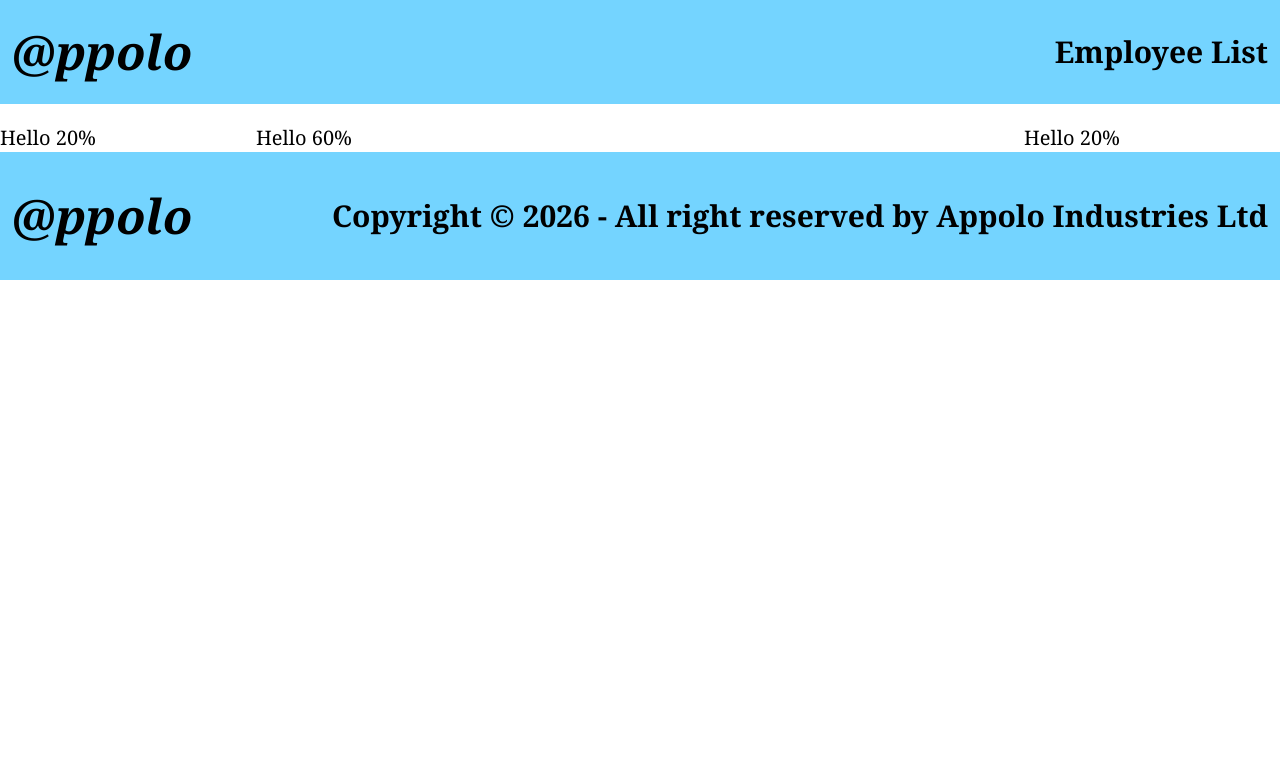
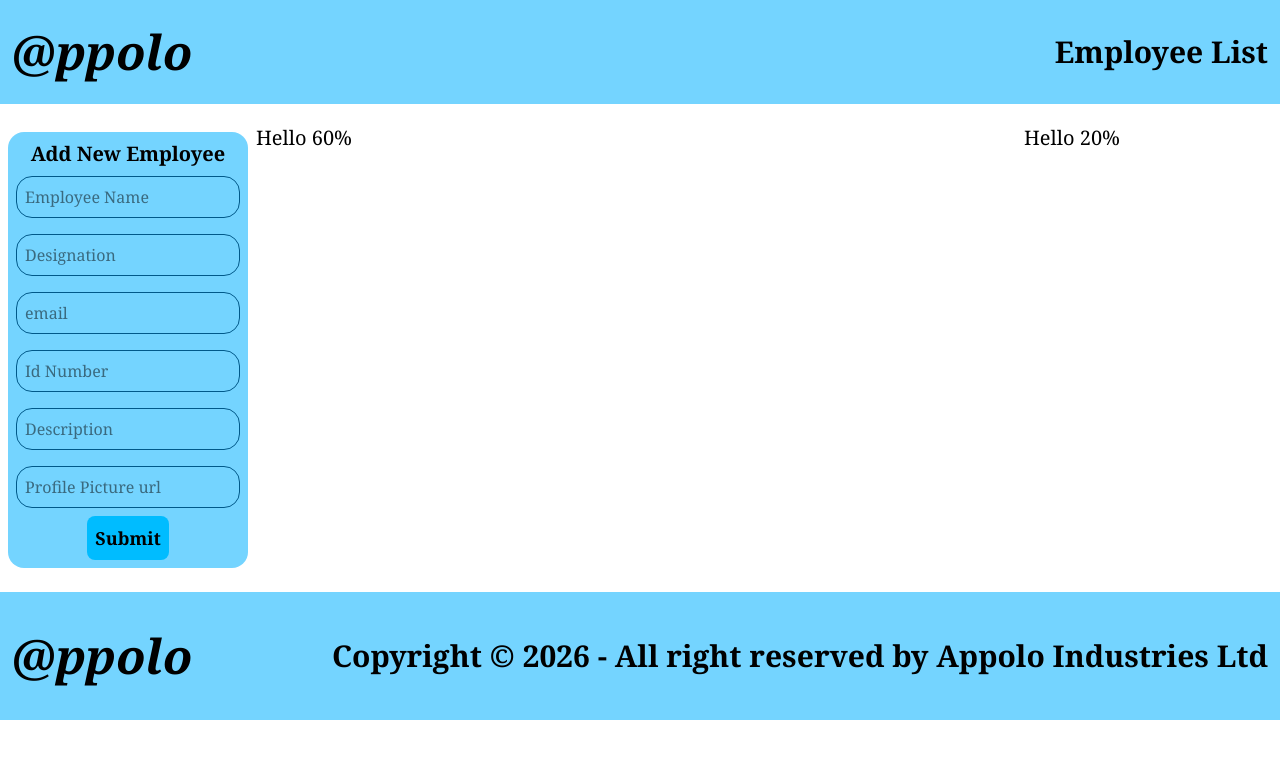
Before and after one commit to MK-Chakraborty/Employee-List-With-TanStack-Query, a React (Vite) app in the folder employee-list-page-client/: page / in a window 1280 px wide. Shown: the top 758 px of the page. Built offline with nearby package versions, Linux system fonts and the light colour scheme; no server answers.

Commit message:
client design add employee

```diff
--- a/employee-list-page-client/src/App.jsx
+++ b/employee-list-page-client/src/App.jsx
@@ -9,7 +9,7 @@ function App() {
   return (
     <section className="font-serif">
       <Header />
-      <div className="flex flex-wrap flex-col lg:flex-row justify-between">
+      <div className="flex flex-wrap flex-col md:flex-row lg:flex-row justify-between">
         <AddEmployee />
         <EmployeeList />
         <EmployeeDetails />
--- a/employee-list-page-client/src/components/AddEmployee.jsx
+++ b/employee-list-page-client/src/components/AddEmployee.jsx
@@ -1,7 +1,65 @@
 export default function AddEmployee() {
   return (
-    <section className="w-1/5">
-      <p className="text-xl">Hello 20%</p>
+    <section className="w-full md:w-1/5">
+      <div className="p-2 mt-2 mb-6 mx-2 bg-sky-300 rounded-2xl text-center">
+        <p className="text-xl font-bold">Add New Employee</p>
+        <form action="">
+          <input
+            type="text"
+            name="employeeName"
+            className="w-full border border-sky-800 my-2 p-2 rounded-2xl"
+            placeholder="Employee Name"
+            required
+          />{" "}
+          <br />
+          <input
+            type="text"
+            name="designation"
+            className="w-full border border-sky-800 my-2 p-2 rounded-2xl"
+            placeholder="Designation"
+            required
+          />{" "}
+          <br />
+          <input
+            type="email"
+            name="email"
+            className="w-full border border-sky-800 my-2 p-2 rounded-2xl"
+            placeholder="email"
+            required
+          />{" "}
+          <br />
+          <input
+            type="text"
+            name="passportId"
+            className="w-full border border-sky-800 my-2 p-2 rounded-2xl"
+            placeholder="Id Number"
+            required
+          />{" "}
+          <br />
+          <input
+            type="text"
+            name="profileDescription"
+            className="w-full border border-sky-800 my-2 p-2 rounded-2xl"
+            placeholder="Description"
+            required
+          />{" "}
+          <br />
+          <input
+            type="url"
+            name="profilePicture"
+            className="w-full border border-sky-800 my-2 p-2 rounded-2xl"
+            placeholder="Profile Picture url"
+            required
+          />{" "}
+          <br />
+          <button
+            type="submit"
+            className="bg-sky-400 p-2 rounded-lg text-lg font-bold hover:bg-white"
+          >
+            Submit
+          </button>
+        </form>
+      </div>
     </section>
   );
 }
--- a/employee-list-page-client/src/components/EmployeeDetails.jsx
+++ b/employee-list-page-client/src/components/EmployeeDetails.jsx
@@ -1,6 +1,6 @@
 export default function EmployeeDetails() {
   return (
-    <section className="w-1/5">
+    <section className="w-full md:w-1/5">
       <p className="text-xl">Hello 20%</p>
     </section>
   );
--- a/employee-list-page-client/src/components/EmployeeList.jsx
+++ b/employee-list-page-client/src/components/EmployeeList.jsx
@@ -1,7 +1,23 @@
+import axios from "axios";
+import { useEffect, useState } from "react";
 export default function EmployeeList() {
+  const [employees, setEmployees] = useState([]);
+
+  useEffect(() => {
+    const getAllEmployees = async () => {
+      try {
+        const response = await axios.get(`http://localhost:3000/employees`);
+        console.log(response.data);
+      } catch (error) {
+        console.log(error);
+      }
+    };
+    getAllEmployees();
+  }, []);
+
   return (
     <>
-      <section className="w-3/5">
+      <section className="w-full md:w-3/5">
         <p className="text-xl">Hello 60%</p>
       </section>
     </>
--- /dev/null
+++ b/employee-list-page-client/src/components/EmployeeListCard.jsx
@@ -0,0 +1,3 @@
+export default function EmployeeListCard() {
+  return <></>;
+}
```
